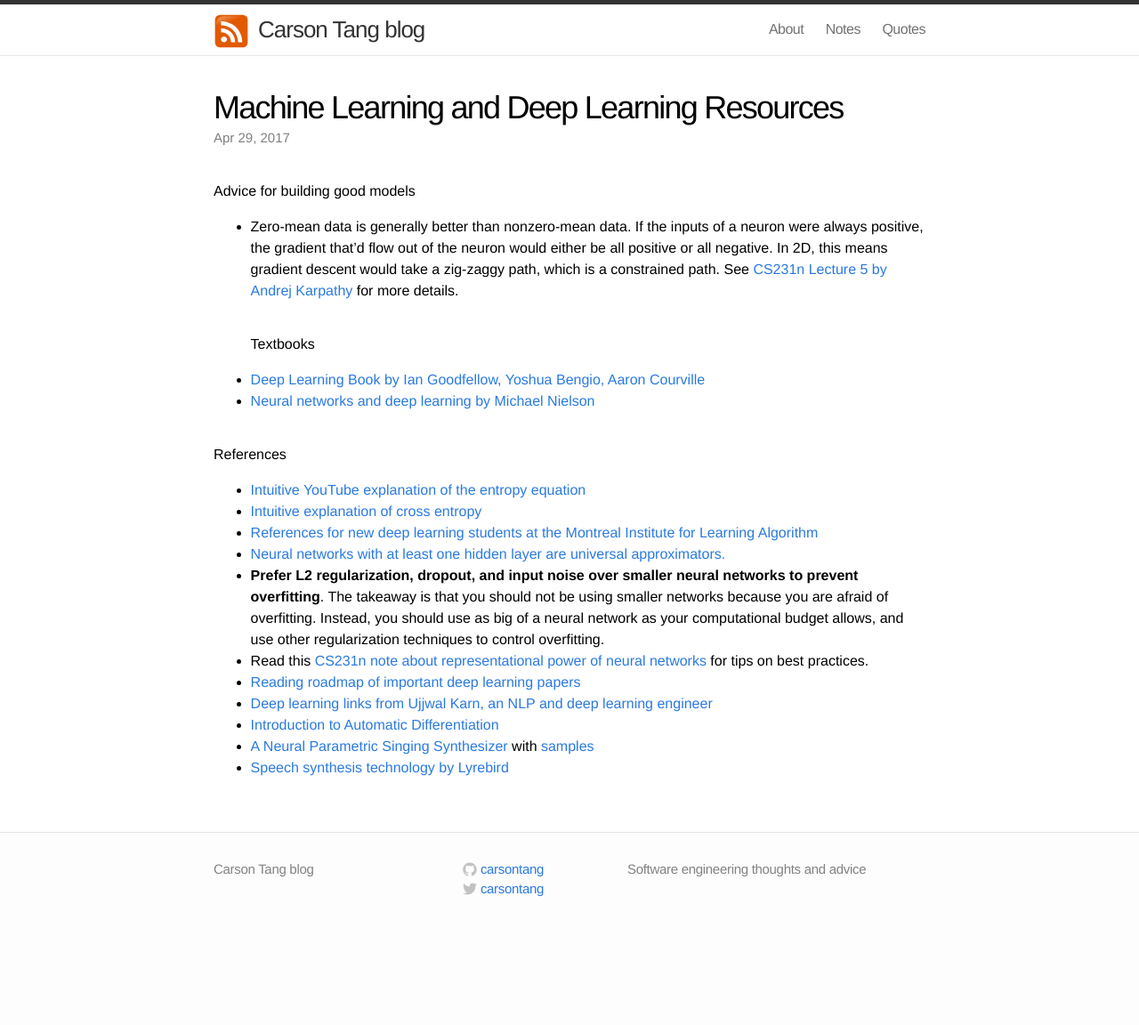
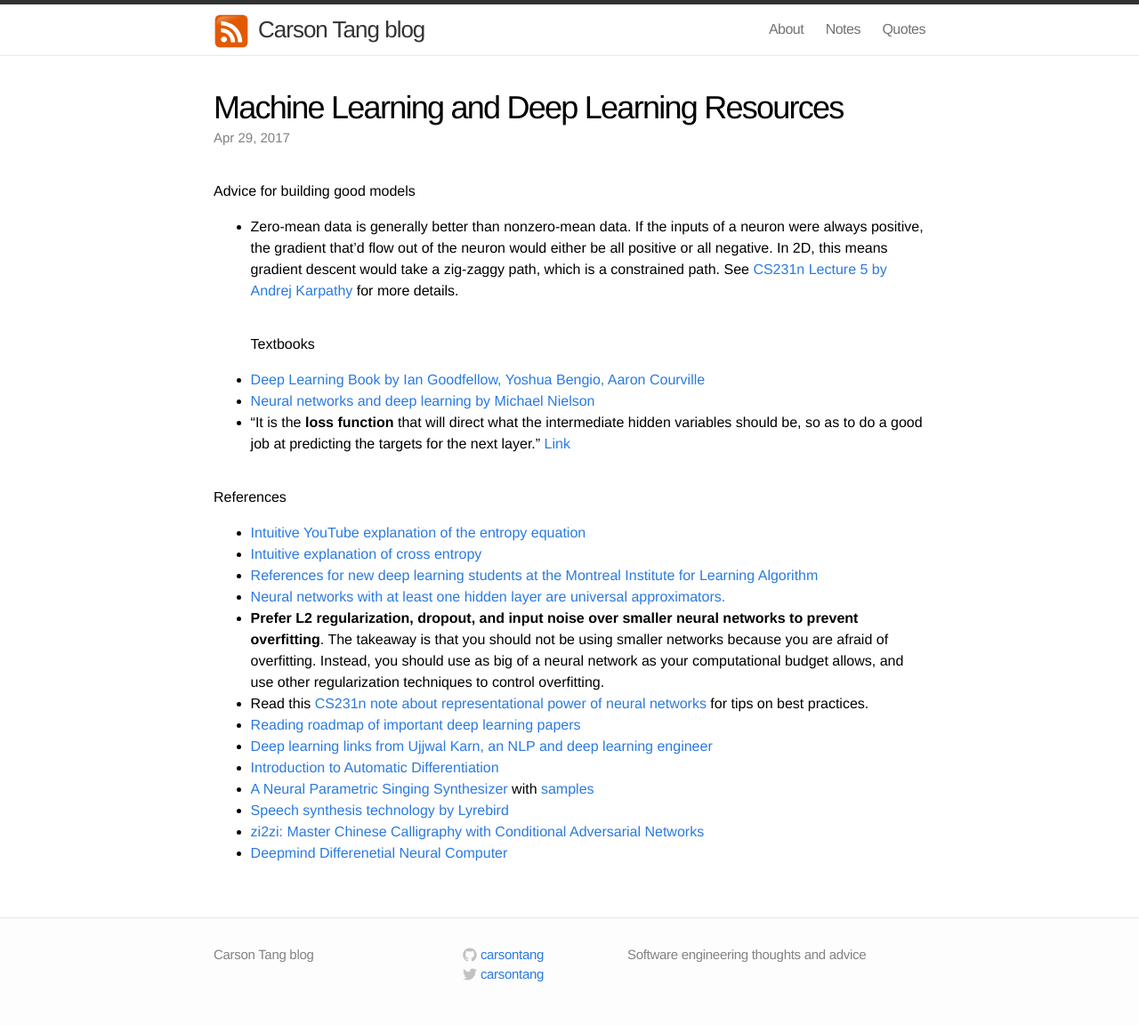
Before and after one commit to carsontang/carsontang.github.io, a Jekyll site: the page built from _posts/2017-04-29-machine-learning-and-deep-learning-resources.md, in a window 1280 px wide. Shown: the whole page at 89% size. Built offline with Jekyll 4.4.1, drawn with Linux system fonts in a browser that asks for light colours; before the commit the page ends 1056 px from its top, so only the background shows below that.

Commit message:
update ML resources

```diff
--- a/_posts/2017-04-29-machine-learning-and-deep-learning-resources.md
+++ b/_posts/2017-04-29-machine-learning-and-deep-learning-resources.md
@@ -12,6 +12,7 @@ mathjax: true
 # Textbooks
 * [Deep Learning Book by Ian Goodfellow, Yoshua Bengio, Aaron Courville](http://www.deeplearningbook.org/)
 * [Neural networks and deep learning by Michael Nielson](http://neuralnetworksanddeeplearning.com/)
+* "It is the **loss function** that will direct what the intermediate hidden variables should be, so as to do a good job at predicting the targets for the next layer." [Link](https://www.youtube.com/watch?v=MRH9ABxCUZ0#t=54m56s)
 
 # References
 * [Intuitive YouTube explanation of the entropy equation](https://www.youtube.com/watch?v=2s3aJfRr9gE)
@@ -25,3 +26,5 @@ mathjax: true
 * [Introduction to Automatic Differentiation](http://alexey.radul.name/ideas/2013/introduction-to-automatic-differentiation/)
 * [A Neural Parametric Singing Synthesizer](https://arxiv.org/pdf/1704.03809.pdf) with [samples](http://www.dtic.upf.edu/~mblaauw/IS2017_NPSS/)
 * [Speech synthesis technology by Lyrebird](https://lyrebird.ai/)
+* [zi2zi: Master Chinese Calligraphy with Conditional Adversarial Networks](zi2zi: Master Chinese Calligraphy with Conditional Adversarial Networks)
+* [Deepmind Differenetial Neural Computer](https://github.com/deepmind/dnc)
```
